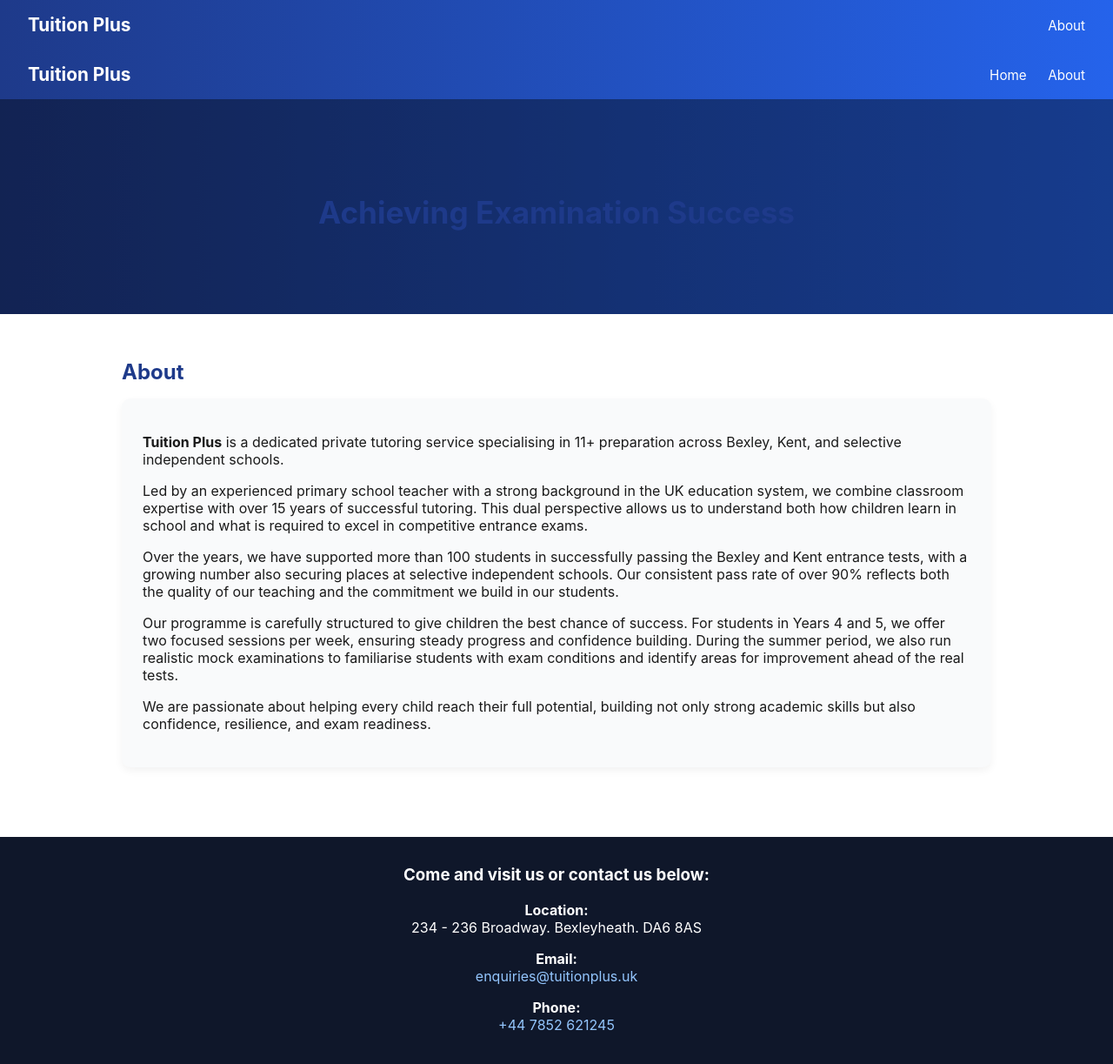
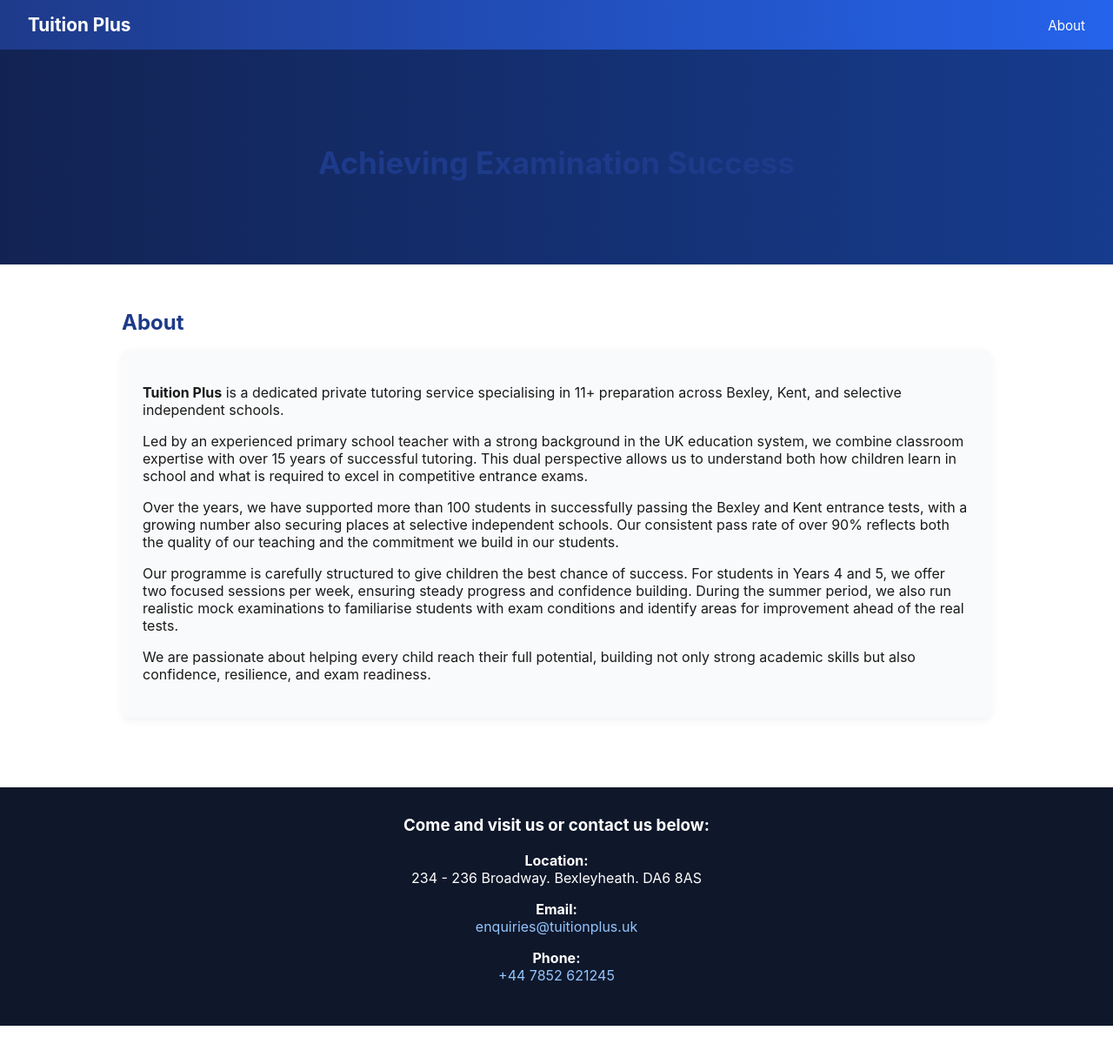
Before and after one commit to davidojeabulu/davidojeabulu.github.io, a Jekyll site: the page built from about.md, in a window 1280 px wide and 1236 px high. Shown: the top 1223 px of the window at 87% size. Built offline with Jekyll 4.4.1, drawn with Linux system fonts in a browser that asks for light colours.

Commit message:
Update about.md

```diff
--- a/about.md
+++ b/about.md
@@ -2,14 +2,6 @@
 layout: default
 title: About
 ---
-
-<header>
-  <h1><a href="/" class="logo">Tuition Plus</a></h1>
-  <nav>
-    <a href="/">Home</a>
-    <a href="/about.html">About</a>
-  </nav>
-</header>
 
 <div class="hero hero-about">
   <h2>Achieving Examination Success</h2>
```
